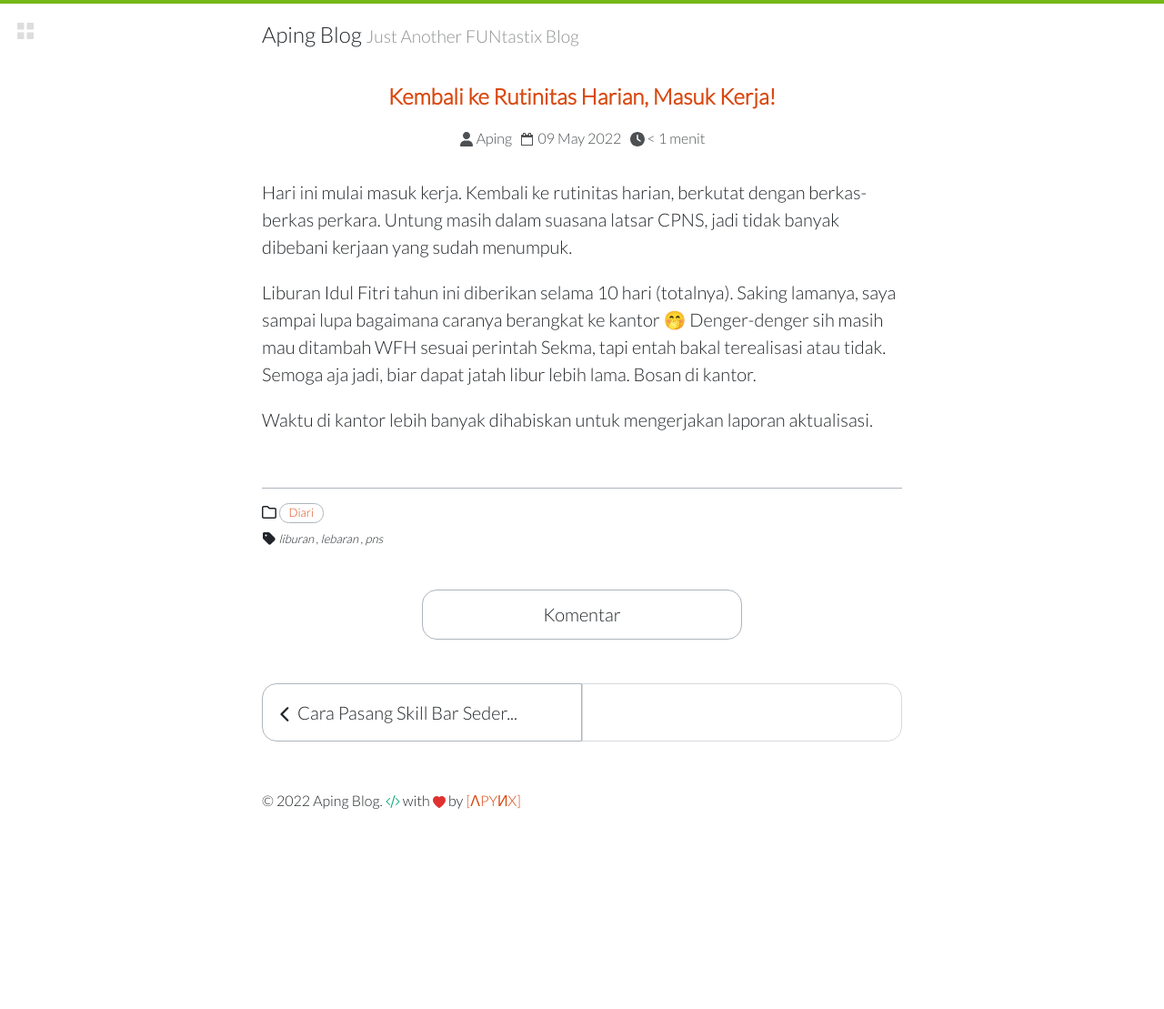
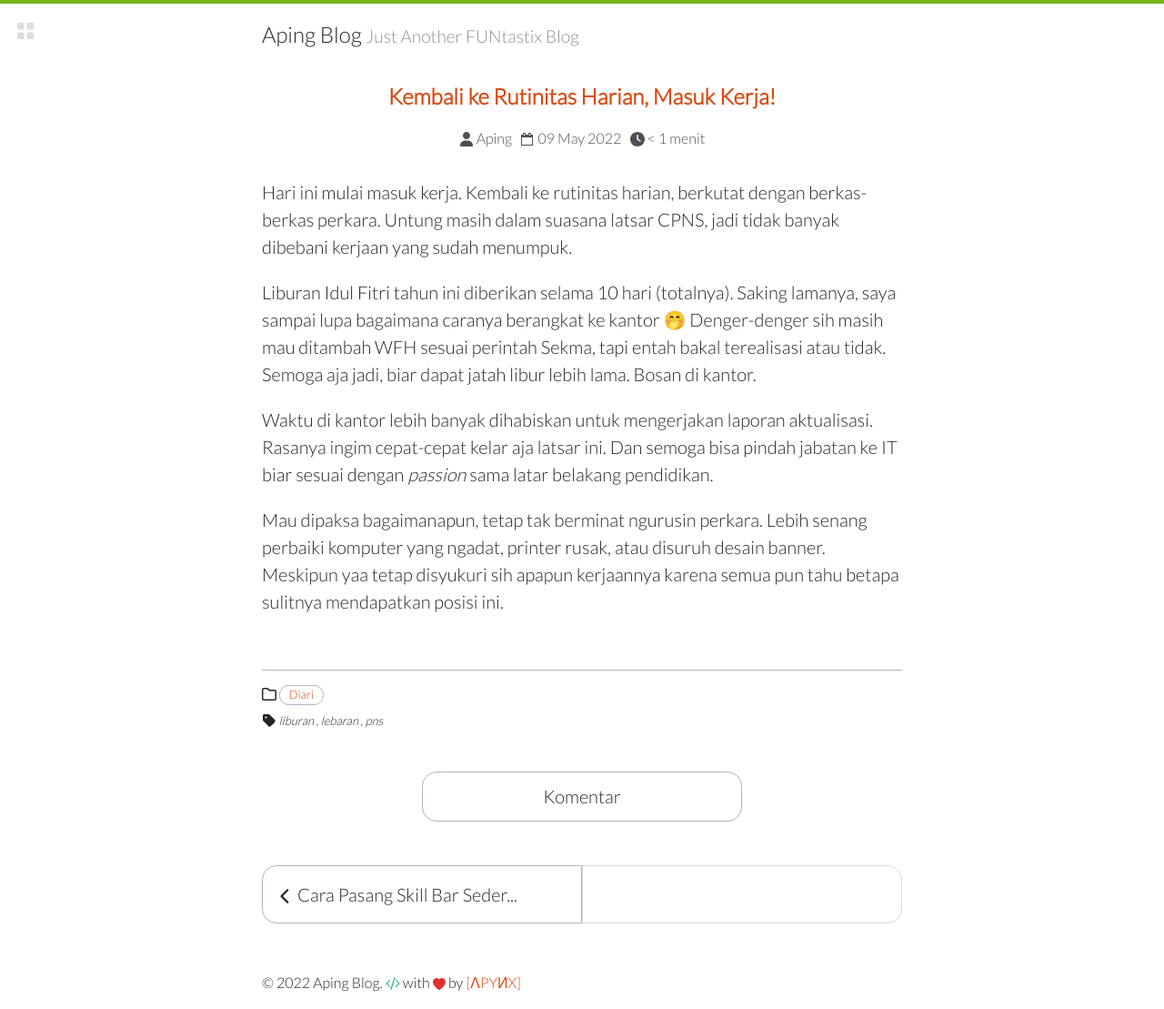
Before and after one commit to apynx/apynx.github.io, a Jekyll site: the page built from _posts/2022-05-09-kembali-masuk-kerja.md, in a window 1280 px wide. Shown: the whole page at 91% size. Built offline with Jekyll 4.4.1, drawn with Linux system fonts in a browser that asks for light colours; before the commit the page ends 909 px from its top, so only the background shows below that.

Commit message:
update 2022-05-09-kembali-masuk-kerja.md

```diff
--- a/_posts/2022-05-09-kembali-masuk-kerja.md
+++ b/_posts/2022-05-09-kembali-masuk-kerja.md
@@ -11,4 +11,6 @@ Hari ini mulai masuk kerja. Kembali ke rutinitas harian, berkutat dengan berkas-
 
 Liburan Idul Fitri tahun ini diberikan selama 10 hari (totalnya). Saking lamanya, saya sampai lupa bagaimana caranya berangkat ke kantor 🤭 Denger-denger sih masih mau ditambah WFH sesuai perintah Sekma, tapi entah bakal terealisasi atau tidak. Semoga aja jadi, biar dapat jatah libur lebih lama. Bosan di kantor.
 
-Waktu di kantor lebih banyak dihabiskan untuk mengerjakan laporan aktualisasi.
+Waktu di kantor lebih banyak dihabiskan untuk mengerjakan laporan aktualisasi. Rasanya ingim cepat-cepat kelar aja latsar ini. Dan semoga bisa pindah jabatan ke IT biar sesuai dengan *passion* sama latar belakang pendidikan.
+
+Mau dipaksa bagaimanapun, tetap tak berminat ngurusin perkara. Lebih senang perbaiki komputer yang ngadat, printer rusak, atau disuruh desain banner. Meskipun yaa tetap disyukuri sih apapun kerjaannya karena semua pun tahu betapa sulitnya mendapatkan posisi ini.
```
